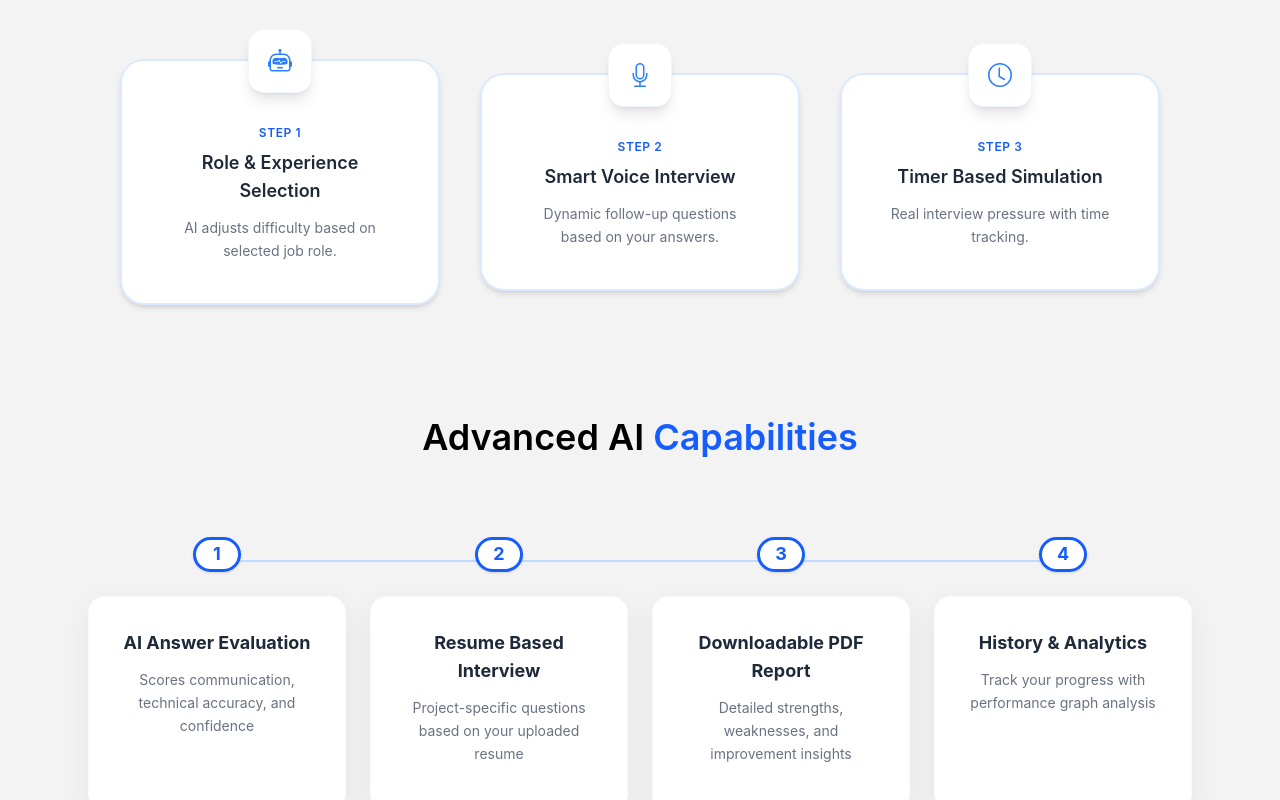
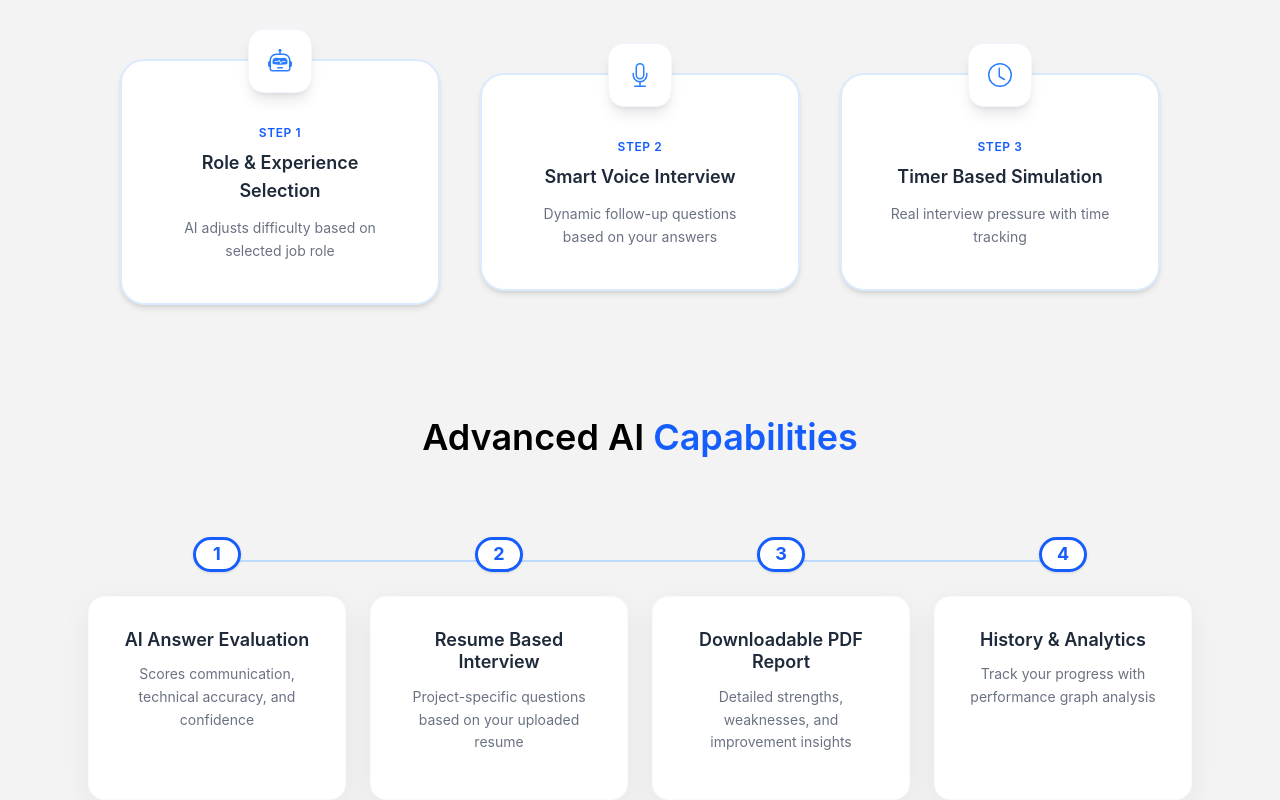
Before and after one commit to RaviKumarYadav15/mock_interviewer.ai, a React (Vite) app in the folder frontend/: page / in a window 1280 px wide. Shown: the part 556-1356 px from the top of the page. Built offline with nearby package versions, Linux system fonts and the light colour scheme; no server answers.

Commit message:
Update font styles

```diff
--- a/frontend/src/components/AiCapabilities.jsx
+++ b/frontend/src/components/AiCapabilities.jsx
@@ -54,8 +54,8 @@
 
                             {/* Content Card */}
                             <div className="bg-white rounded-2xl p-6 md:p-8 shadow-[0_8px_30px_rgb(0,0,0,0.06)] border border-gray-50 text-center w-full h-full flex flex-col justify-start">
-                                <h3 className="text-lg font-bold text-gray-800 mb-3">{item.title}</h3>
-                                <p className="text-gray-500 text-sm leading-relaxed">{item.desc}</p>
+                                <h3 className="font-semibold mb-3 text-lg text-gray-800 leading-tight">{item.title}</h3>
+                                <p className="text-sm text-gray-500 leading-relaxed">{item.desc}</p>
                             </div>
                         </motion.div>
                     ))}
--- a/frontend/src/components/Process.jsx
+++ b/frontend/src/components/Process.jsx
@@ -7,19 +7,19 @@
             icon: <BsRobot size={24} />,
             step: "STEP 1",
             title: "Role & Experience Selection",
-            desc: "AI adjusts difficulty based on selected job role."
+            desc: "AI adjusts difficulty based on selected job role"
         },
         {
             icon: <BsMic size={24} />,
             step: "STEP 2",
             title: "Smart Voice Interview",
-            desc: "Dynamic follow-up questions based on your answers."
+            desc: "Dynamic follow-up questions based on your answers"
         },
         {
             icon: <BsClock size={24} />,
             step: "STEP 3",
             title: "Timer Based Simulation",
-            desc: "Real interview pressure with time tracking."
+            desc: "Real interview pressure with time tracking"
         }
     ];
 
```
